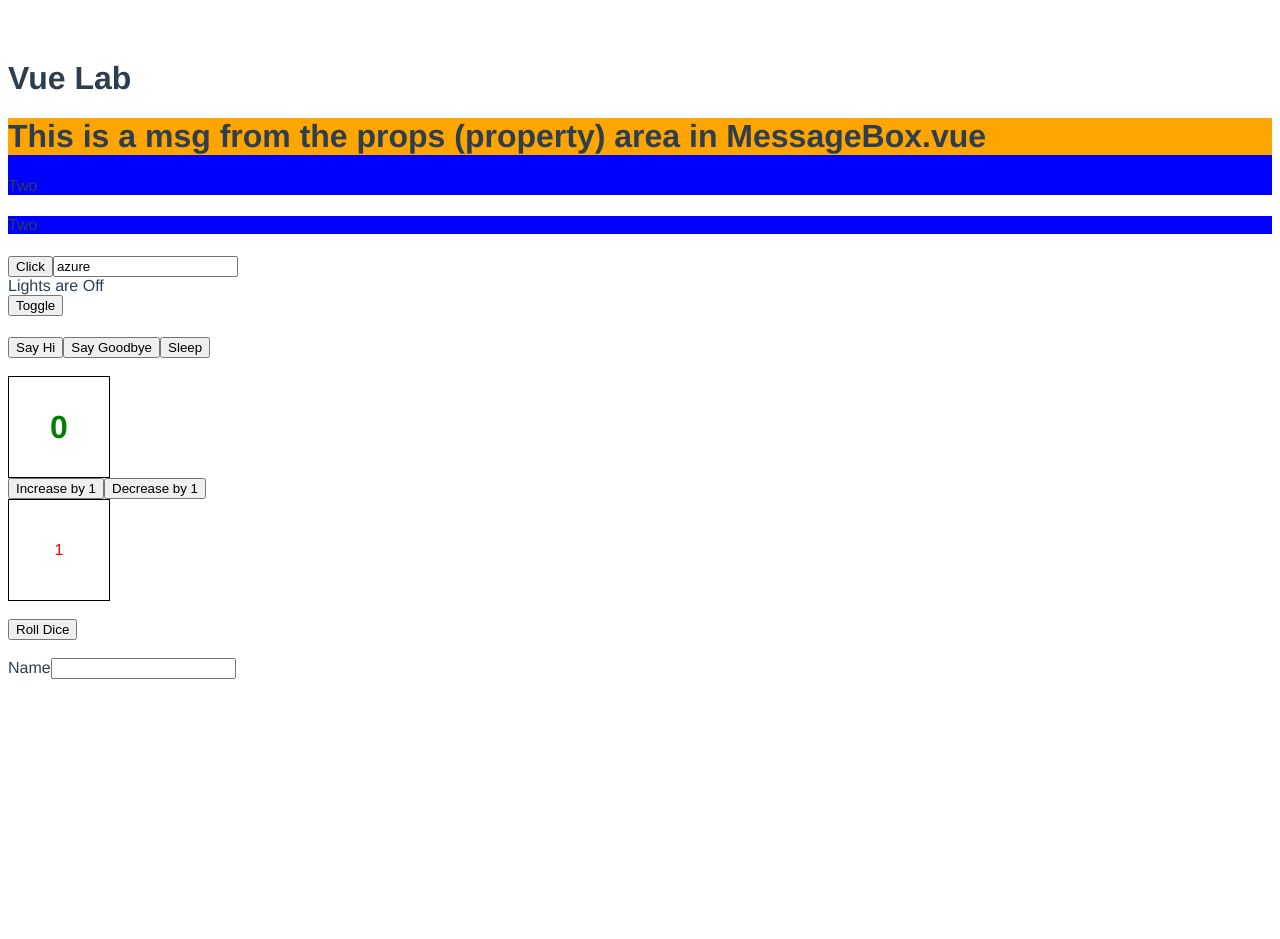
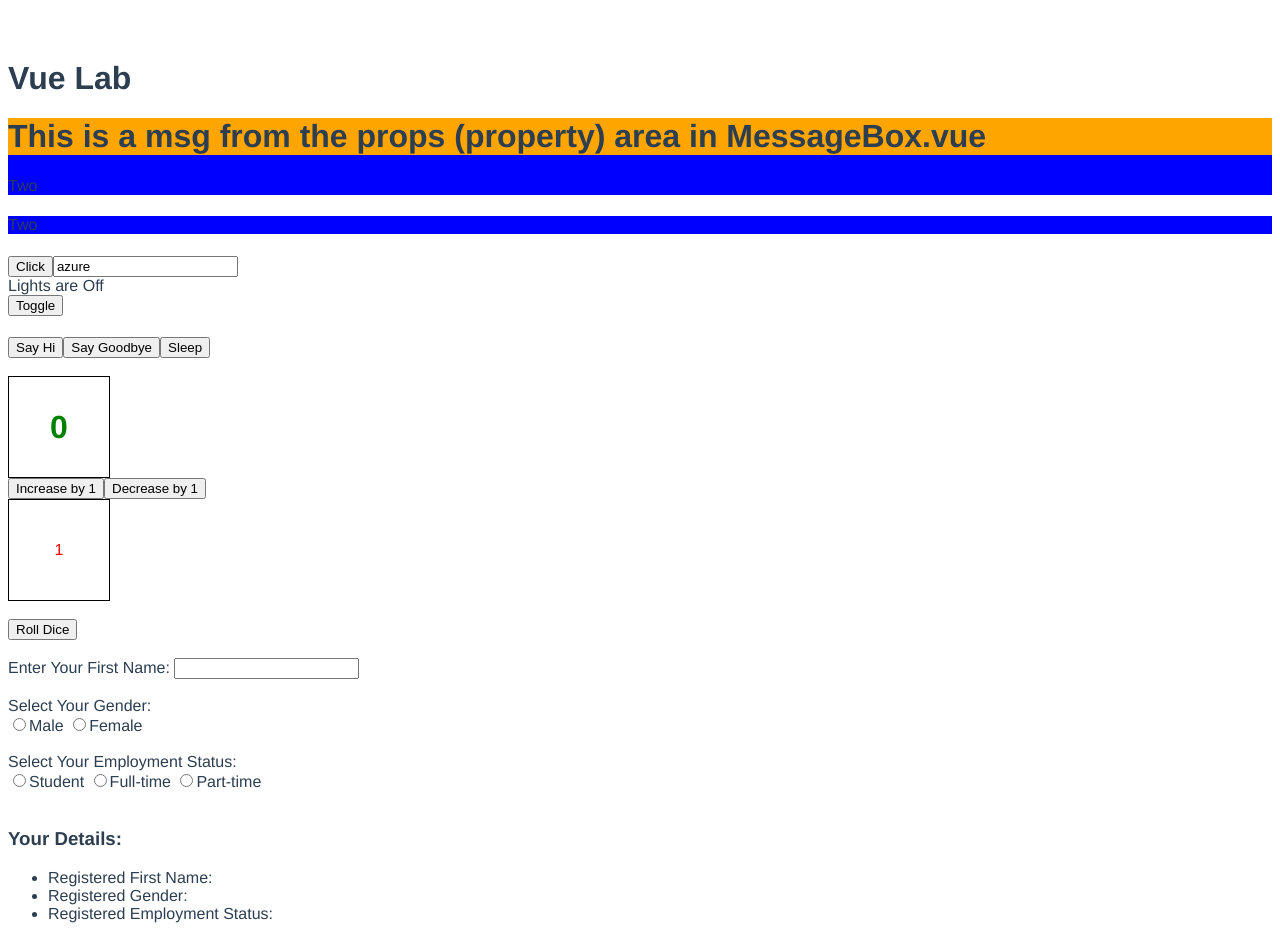
Before and after one commit to mabelsueh/vue2, a Vue app in the folder lab-questions/: page / in a window 1280 px wide. Before the commit the page ends 800 px from the top, so only its background shows below. Built offline with nearby package versions, Linux system fonts and the light colour scheme.

Commit message:
added radios and finished hands on 4.2

```diff
--- a/lab-questions/src/components/Form.vue
+++ b/lab-questions/src/components/Form.vue
@@ -1,9 +1,44 @@
 <template>
     <div>
         <form>
-            <label>Name</label>
-            <input type="text"/>
+            <!-- adding textbox input -->
+            <div>
+            <label>Enter Your First Name: </label>
+            <!-- v-model binds value of <input type="text"> to the data entered
+            into thefirst_name property.
+                Whatever u enter into the textbox will appear under
+                First Name: due to the {{}}-->
+            <input type="text" v-model="first_name"/>
+            <br><br>
+            </div>
+
+            <!-- adding them radio buttons -->
+            <div>
+                <label>Select Your Gender: </label>
+                <br>
+                <input type="radio" value="Male" v-model="gender">Male
+                <input type="radio" value="Female" v-model="gender">Female
+                <br><br>
+            </div>
+            <div>
+                <label>Select Your Employment Status: </label>
+                <br>
+                <input type="radio" value="Student" v-model="employment">Student
+                <input type="radio" value="Full-time" v-model="employment">Full-time
+                <input type="radio" value="Part-time" v-model="employment">Part-time
+                <br><br>
+            </div>
+
         </form>
+        <!-- area to display them deets -->
+        <div>
+            <h3>Your Details:</h3>
+            <ul>
+                <li>Registered First Name: {{first_name}}</li>
+                <li>Registered Gender: {{gender}}</li>
+                <li>Registered Employment Status: {{employment}}</li>
+            </ul>
+        </div>
     </div>
 </template>
 
@@ -11,6 +46,10 @@
 export default {
     data: function(){
         return {
+            'first_name': '',
+            'gender':'',
+            // dont actually need them quotes, its to avoid confusion or something
+            employment:'',
 
         }
     }
```
